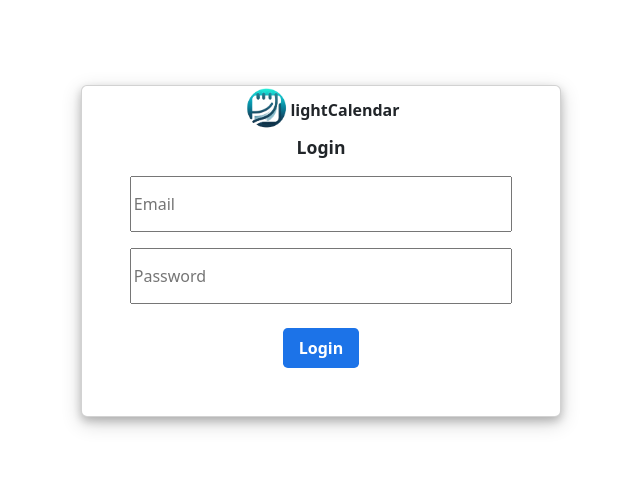
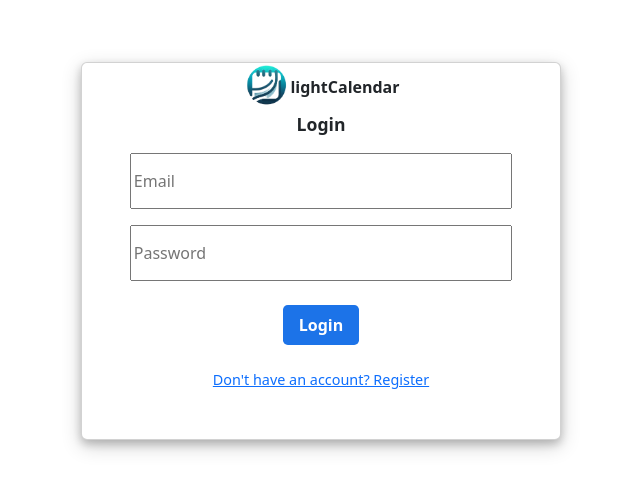
Before and after one commit to coloshword/calendar, a React (Create React App) app in the folder client/: page /login in a window 1280 px wide. Shown: the part 149-640 px from the top of the page, without its empty margins (319-959 px from the left). Built offline with nearby package versions, Linux system fonts and the light colour scheme.

Commit message:
minor login and register page changes

```diff
--- a/client/src/components/Login.tsx
+++ b/client/src/components/Login.tsx
@@ -2,21 +2,24 @@ import {useState, useEffect} from "react";
 import axios from "axios";
 import './calendarCSS/Register.css';
 import logo from '../assets/icon.png';
+import { ServerResponse } from "http";
 
 const Login = ({}) => {
     const [email, setEmail] = useState('');
     const [password, setPassword] = useState('');
 
     async function handleLogin() {
+        let response;
         try {
             console.log("post request");
-            let response = await axios.post('http://localhost:3500/login', {
+            response = await axios.post('http://localhost:3500/login', {
                 email: email,
                 password: password
             });
             console.log(response);
-        }catch(error) {
-            console.log(error);
+        }
+        catch(error) {
+            if(axios.isAxiosError(error)) console.log(error.response!.data.msg);
         }
     }
 
@@ -36,6 +39,7 @@ const Login = ({}) => {
                     className="register-btn"
                     onClick={() => handleLogin()}
                     >Login</button>
+                <a href="http://localhost:3000/register" className="link">Don't have an account? Register</a>
                 <div className="register-footer"></div>
             </div>
         </div>
--- a/client/src/components/Register.tsx
+++ b/client/src/components/Register.tsx
@@ -53,6 +53,7 @@ const Register = ({}) => {
                     className="register-btn"
                     onClick={() => submitRegister()}
                     >Register</button>
+                <a href="http://localhost:3000/login"> Sign in</a>
                 <div className="register-footer"></div>
             </div>
         </div>
--- a/client/src/components/calendarCSS/Register.css
+++ b/client/src/components/calendarCSS/Register.css
@@ -34,6 +34,7 @@
 .register-btn {
     all: unset;
     margin-top: 1.5rem;
+    margin-bottom: 1.5rem;
     padding: 0.5rem 1rem 0.5rem 1rem;
     border-radius: 0.3rem;
     color: white;
@@ -73,3 +74,7 @@
     width: 100%;
     align-items: center;
 }
+
+.link {
+    font-size: 0.9rem;
+}
```
